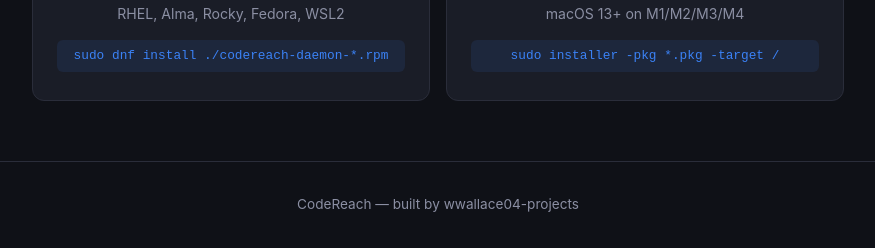
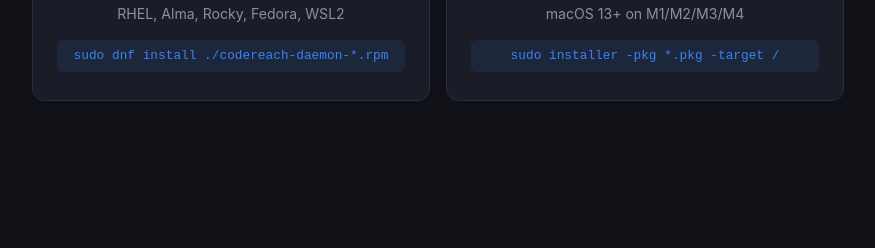
Before and after one commit to wwallace04-projects/codereach-releases, a plain HTML site: page index.html in a window 1280 px wide. Shown: the part 717-965 px from the top of the page, without its empty margins (202-1077 px from the left). After the commit the page ends 878 px from the top, so only its background shows below. Drawn offline with Linux system fonts and the light colour scheme; no server answers.

Commit message:
site: remove footer (download-only page)

```diff
--- a/index.html
+++ b/index.html
@@ -110,20 +110,6 @@
             width: 100%;
         }
 
-        /* Footer */
-        footer {
-            padding: 32px 0;
-            border-top: 1px solid var(--border);
-            text-align: center;
-            color: var(--text-muted);
-            font-size: 0.85rem;
-        }
-        footer a {
-            color: var(--text-muted);
-            text-decoration: none;
-        }
-        footer a:hover { color: var(--text); }
-
         @media (max-width: 600px) {
             .card-grid { grid-template-columns: 1fr; }
         }
@@ -182,13 +168,6 @@
     </div>
 </section>
 
-
-<footer>
-    <div class="container">
-        <p>CodeReach &mdash; built by <a href="https://github.com/wwallace04-projects">wwallace04-projects</a></p>
-    </div>
-</footer>
-
 <script>
 (async () => {
     const REPO = 'wwallace04-projects/codereach-releases';
```
